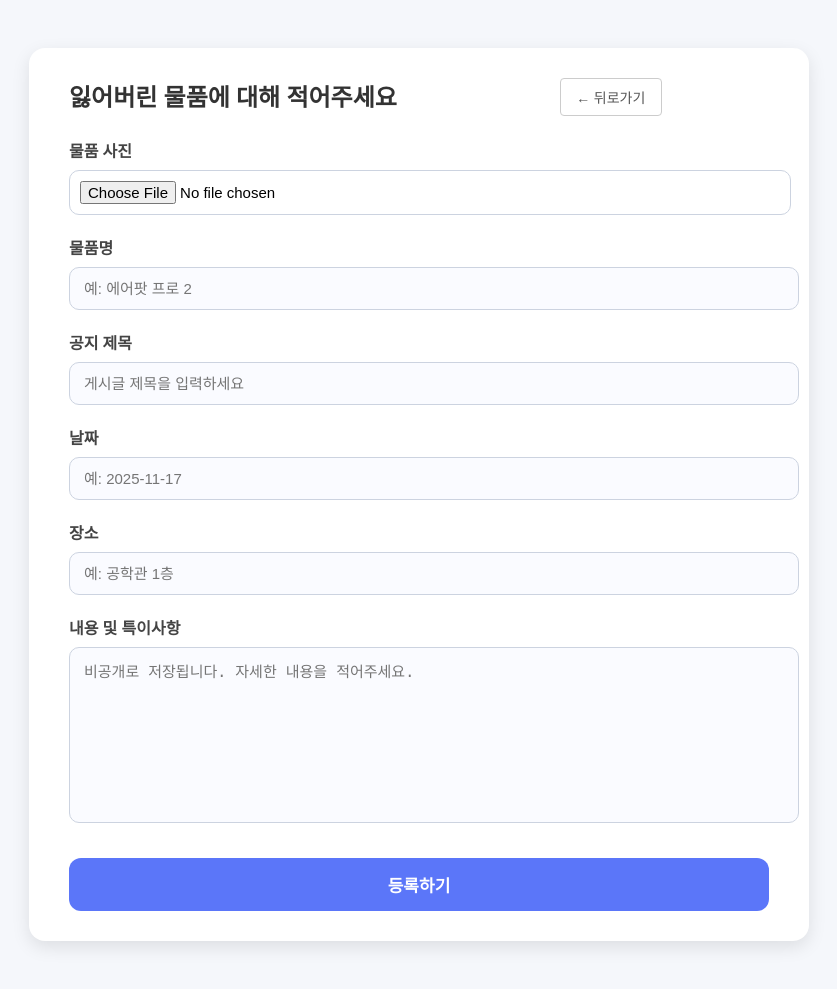
After one commit to sammtong/Lost-Found, a Flask app: template templates/lost.html in a window 1280 px wide. The commit adds this page. Shown: the whole page, without its empty margins (221-1058 px from the left). Run offline with Flask 3, Linux system fonts and the light colour scheme; the template is opened without the code that fills it, so the values that code supplies are empty.

Commit message:
main commit

```diff
--- /dev/null
+++ b/static/css/LostFound.css
@@ -0,0 +1,95 @@
+body {
+    font-family: "Segoe UI", sans-serif;
+    background: #f5f7fb;
+    padding: 40px;
+    display: flex;
+    justify-content: center;
+}
+
+.form-container {
+    width: 700px;
+    background: #ffffff;
+    padding: 30px 40px;
+    border-radius: 16px;
+    box-shadow: 0 6px 18px rgba(0, 0, 0, 0.1);
+}
+
+.form-title {
+    font-size: 24px;
+    font-weight: 700;
+    margin-bottom: 25px;
+    color: #333;
+}
+
+.form-group {
+    margin-bottom: 20px;
+}
+
+label {
+    display: block;
+    font-weight: 600;
+    margin-bottom: 8px;
+    color: #444;
+}
+
+input[type="text"],
+textarea,
+input[type="file"] {
+    width: 100%;
+    padding: 12px 14px;
+    border: 1px solid #ccd3e0;
+    border-radius: 10px;
+    background: #fafbff;
+    font-size: 15px;
+    transition: 0.2s;
+}
+
+input[type="file"] {
+    padding: 10px;
+    background: #ffffff;
+}
+
+input[type="text"]:focus,
+textarea:focus {
+    border-color: #5b76f9;
+    background: #ffffff;
+    outline: none;
+    box-shadow: 0 0 4px rgba(91, 118, 249, 0.3);
+}
+
+textarea {
+    height: 150px;
+    resize: none;
+}
+
+.submit-btn {
+    width: 100%;
+    padding: 14px;
+    background: #5b76f9;
+    color: #fff;
+    border: none;
+    border-radius: 12px;
+    font-size: 17px;
+    font-weight: 700;
+    cursor: pointer;
+    transition: 0.2s;
+    margin-top: 10px;
+}
+
+.submit-btn:hover {
+    background: #4a63d1;
+}
+.back-button {
+    position: absolute;
+    right: 31%;
+    width: 70px;
+    height: 20px;
+    border: 1px solid #ccc;
+    padding: 8px 15px;
+    cursor: pointer;
+    border-radius: 4px;
+    font-size: 14px;
+    color: #555;
+    text-decoration: none;
+    transition: background-color 0.2s;
+}
--- a/templates/help.html
+++ b/templates/help.html
@@ -4,13 +4,13 @@
     <meta charset="UTF-8">
     <meta name="viewport" content="width=device-width, initial-scale=1.0">
     <title>어디있찌 LOST & FOUND - 도움말</title>
-    <link rel="stylesheet" href="./css/style.css">
+    <link rel="stylesheet" href="../static/css/style.css">
 </head>
 <body>
     <div class="content">
         <div id="help-page" class="page service-page">
             <header class="form-header">
-                <img class="logo" src="./images/logo.png" alt="어디있찌 LOST & FOUND 로고">
+                <img class="logo" src="../static/images/logo.png" alt="어디있찌 LOST & FOUND 로고">
                 <a class="back-button" href="./index.html">뒤로가기</a>
             </header>
             <div class="line"></div>
--- a/templates/login.html
+++ b/templates/login.html
@@ -4,13 +4,13 @@
     <meta charset="UTF-8">
     <meta name="viewport" content="width=device-width, initial-scale=1.0">
     <title>어디있찌 LOST & FOUND - 로그인</title>
-    <link rel="stylesheet" href="./css/style.css">
+    <link rel="stylesheet" href="../static/css/style.css">
 </head>
 <body>
     <div class="content">
         <div id="login-page" class="page">
             <header class="form-header">
-                <img class="logo" src="./images/logo.png" alt="어디있찌 LOST & FOUND 로고">
+                <img class="logo" src="../static/images/logo.png" alt="어디있찌 LOST & FOUND 로고">
                 <a class="back-button" href="./index.html">뒤로가기</a>
             </header>
             <div class="line"></div>
--- /dev/null
+++ b/templates/lost.html
@@ -0,0 +1,55 @@
+<!DOCTYPE html>
+<html lang="ko">
+<head>
+    <meta charset="UTF-8" />
+    <meta name="viewport" content="width=device-width, initial-scale=1.0" />
+    <title>물품 신고 폼</title>
+    <link rel="stylesheet" href="../static/css/LostFound.css" />
+</head>
+<body>
+
+<div class="form-container">
+    <a class="back-button" href="javascript:window.history.back()">← 뒤로가기</a>
+    <div class="form-title">잃어버린 물품에 대해 적어주세요</div>
+
+    <!-- 사진 업로드 -->
+    <div class="form-group">
+        <label>물품 사진</label>
+        <input type="file" accept="image/*" />
+    </div>
+
+    <!-- 물품명 -->
+    <div class="form-group">
+        <label>물품명</label>
+        <input type="text" placeholder="예: 에어팟 프로 2" />
+    </div>
+
+    <!-- 공지 제목 -->
+    <div class="form-group">
+        <label>공지 제목</label>
+        <input type="text" placeholder="게시글 제목을 입력하세요" />
+    </div>
+
+    <!-- 날짜 -->
+    <div class="form-group">
+        <label>날짜</label>
+        <input type="text" placeholder="예: 2025-11-17" />
+    </div>
+
+    <!-- 장소 -->
+    <div class="form-group">
+        <label>장소</label>
+        <input type="text" placeholder="예: 공학관 1층" />
+    </div>
+
+    <!-- 비공개 내용 -->
+    <div class="form-group">
+        <label>내용 및 특이사항</label>
+        <textarea placeholder="비공개로 저장됩니다. 자세한 내용을 적어주세요."></textarea>
+    </div>
+
+    <button class="submit-btn">등록하기</button>
+</div>
+
+</body>
+</html>
--- a/templates/query.html
+++ b/templates/query.html
@@ -4,13 +4,13 @@
     <meta charset="UTF-8">
     <meta name="viewport" content="width=device-width, initial-scale=1.0">
     <title>어디있찌 LOST & FOUND - 1대1 문의</title>
-    <link rel="stylesheet" href="./css/style.css">
+    <link rel="stylesheet" href="../static/css/style.css">
 </head>
 <body>
     <div class="content">
         <div id="query-page" class="page service-page">
             <header class="form-header">
-                <img class="logo" src="./images/logo.png" alt="어디있찌 LOST & FOUND 로고">
+                <img class="logo" src="../static/images/logo.png" alt="어디있찌 LOST & FOUND 로고">
                 <a class="back-button" href="./index.html">뒤로가기</a>
             </header>
             <div class="line"></div>
--- a/templates/register.html
+++ b/templates/register.html
@@ -4,13 +4,13 @@
     <meta charset="UTF-8">
     <meta name="viewport" content="width=device-width, initial-scale=1.0">
     <title>어디있찌 LOST & FOUND - 회원가입</title>
-    <link rel="stylesheet" href="./css/style.css">
+    <link rel="stylesheet" href="../static/css/style.css">
 </head>
 <body>
     <div class="content">
         <div id="register-page" class="page">
             <header class="form-header">
-                <img class="logo" src="./images/logo.png" alt="어디있찌 LOST & FOUND 로고">
+                <img class="logo" src="../static/images/logo.png" alt="어디있찌 LOST & FOUND 로고">
                 <a class="back-button" href="./index.html">뒤로가기</a>
             </header>
             <div class="line"></div>
```
Also changed, not shown: templates/found.html (added, +40 -0 lines), templates/index.html (+6 -6 lines), templates/noticeFound.html (added, +36 -0 lines), templates/noticeLost.html (added, +36 -0 lines).
